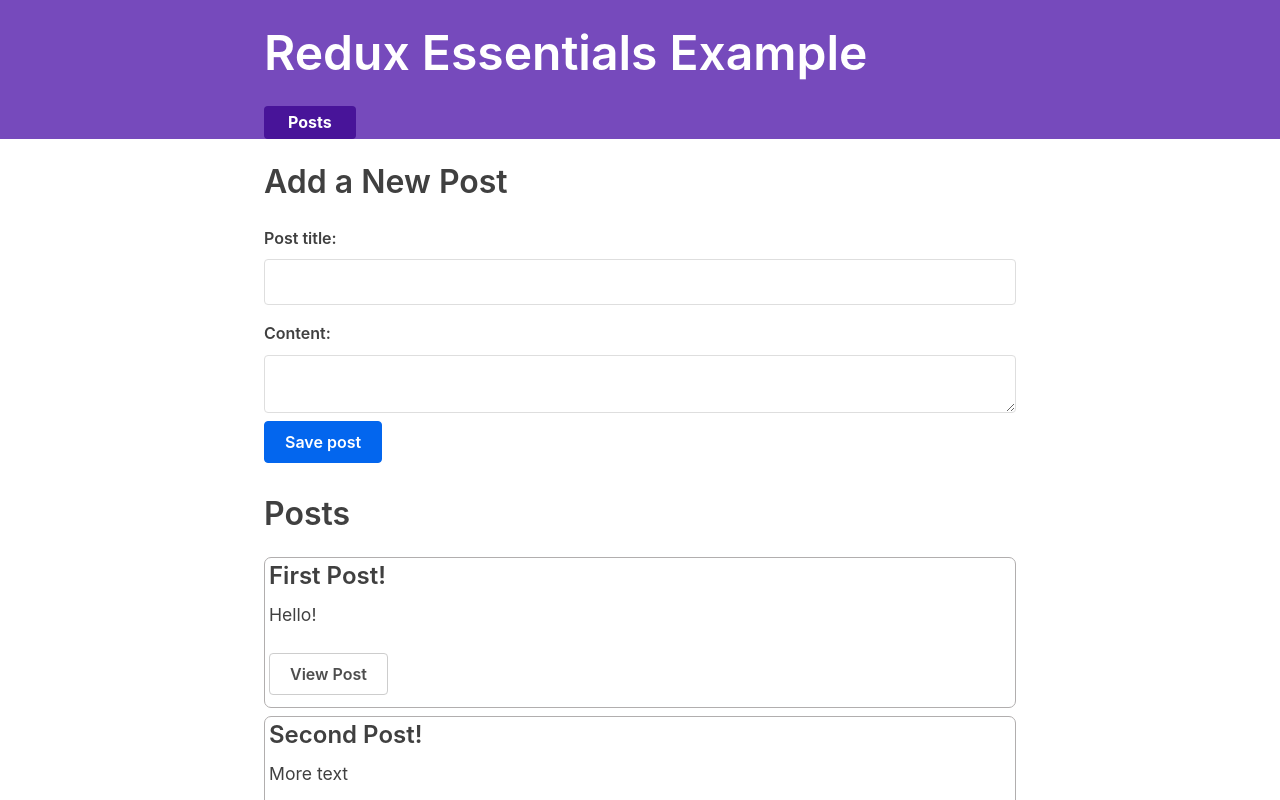
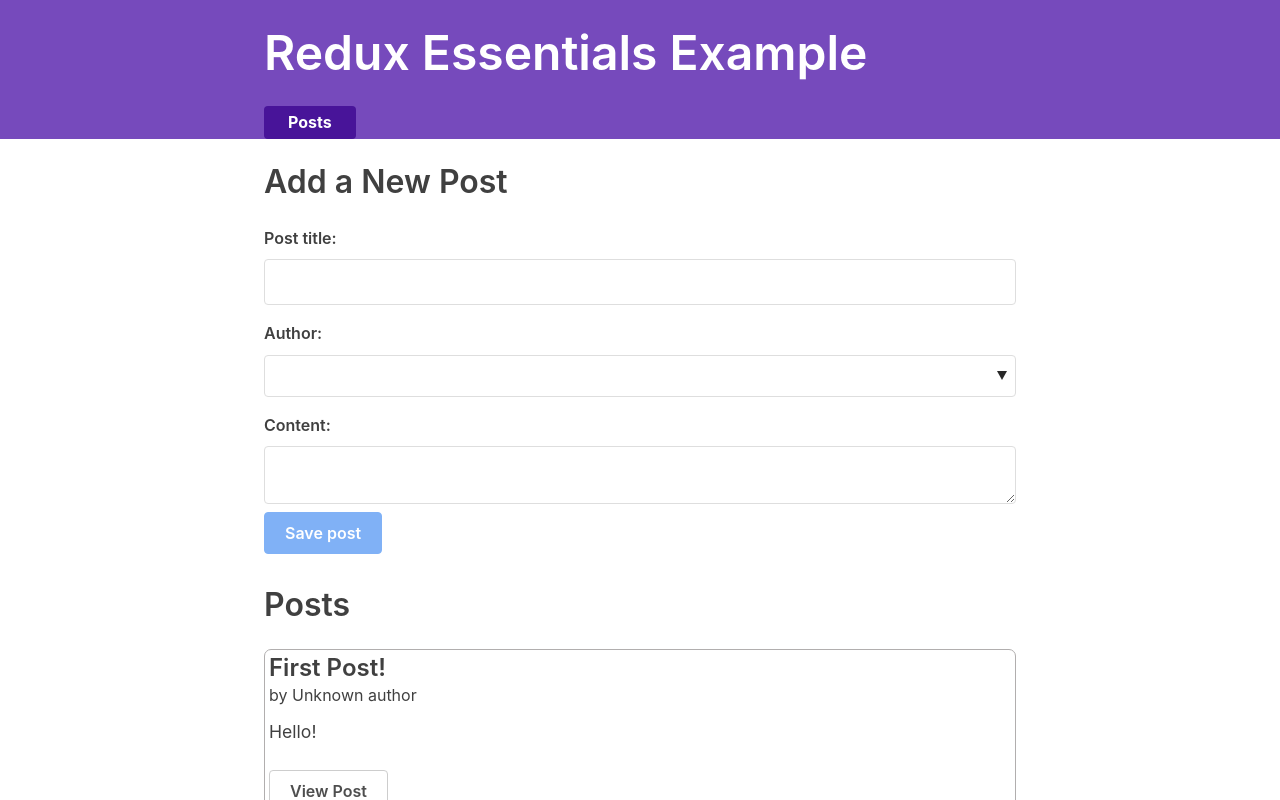
Before and after one commit to Nadyahopeeeee/posts, a React (Create React App) app: page / in a window 1280 px wide. Shown: the top 800 px of the page. Built offline with nearby package versions, Linux system fonts and the light colour scheme; what @mswjs/data, mock-socket, txtgen would draw is missing.

Commit message:
add select author & change him

```diff
--- a/src/app/store.js
+++ b/src/app/store.js
@@ -1,8 +1,10 @@
 import { configureStore } from '@reduxjs/toolkit'
 import postReducer from '../features/posts/postSlice'
+import useReducer from '../features/users/usersSlice'
 
 export default configureStore({
   reducer: {
     posts: postReducer,
+    users: useReducer,
   },
 })
--- a/src/features/posts/AddPostForm.js
+++ b/src/features/posts/AddPostForm.js
@@ -1,24 +1,37 @@
 import React, { useState } from 'react'
-import { useDispatch } from 'react-redux'
+import { useDispatch, useSelector } from 'react-redux'
 
 import { postAdded } from './postSlice'
 
 const AddPostForm = () => {
   const [title, setTitle] = useState('')
   const [content, setContent] = useState('')
+  const [userId, setUserId] = useState('')
 
   const dispatch = useDispatch()
 
+  const users = useSelector((state) => state.users)
+
   const onTitleChanged = (e) => setTitle(e.target.value)
   const onContentChanged = (e) => setContent(e.target.value)
+  const onAuthorChanged = (e) => setUserId(e.target.value)
+
+  const canSave = Boolean(title) && Boolean(content) && Boolean(userId)
 
   const onSavePostClicked = () => {
     if (title && content) {
-      dispatch(postAdded(title, content))
+      dispatch(postAdded(title, content, userId))
       setTitle('')
       setContent('')
+      setUserId('')
     }
   }
+
+  const usersOptions = users.map((user) => (
+    <option key={user.id} value={user.id}>
+      {user.name}
+    </option>
+  ))
 
   return (
     <section>
@@ -32,6 +45,11 @@
           value={title}
           onChange={onTitleChanged}
         />
+        <label htmlFor="postAuthor">Author:</label>
+        <select id="postAuthor" value={userId} onChange={onAuthorChanged}>
+          <option value=""></option>
+          {usersOptions}
+        </select>
         <label htmlFor="postContent">Content:</label>
         <textarea
           id="postContent"
@@ -39,7 +57,7 @@
           value={content}
           onChange={onContentChanged}
         />
-        <button type="button" onClick={onSavePostClicked}>
+        <button type="button" onClick={onSavePostClicked} disabled={!canSave}>
           Save post
         </button>
       </form>
--- a/src/features/posts/EditPostForm.js
+++ b/src/features/posts/EditPostForm.js
@@ -13,16 +13,26 @@
 
   const [title, setTitle] = useState(post.title)
   const [content, setContent] = useState(post.content)
+  const [userId, setUserId] = useState('')
 
   const dispatch = useDispatch()
   const history = useHistory()
+  const users = useSelector((state) => state.users)
 
   const onTitleChanged = (e) => setTitle(e.target.value)
   const onContentChanged = (e) => setContent(e.target.value)
+  const onAuthorChanged = (e) => setUserId(e.target.value)
 
+  const usersOptions = users.map((user) => (
+    <option key={user.id} value={user.id}>
+      {user.name}
+    </option>
+  ))
+
+  //fix changed author by new id
   const onSavePostClicked = () => {
-    if (title && content) {
-      dispatch(postUpdated({ id: postId, title, content }))
+    if (title && content && userId) {
+      dispatch(postUpdated({ id: postId, title, content, userId }))
       history.push(`/posts/${postId}`)
     }
   }
@@ -39,6 +49,11 @@
           value={title}
           onChange={onTitleChanged}
         />
+        <label htmlFor="postAuthor">Author:</label>
+        <select id="postAuthor" value={userId} onChange={onAuthorChanged}>
+          <option value=""></option>
+          {usersOptions}
+        </select>
         <label htmlFor="postContent">Content:</label>
         <textarea
           id="postContent"
--- /dev/null
+++ b/src/features/posts/PostAuthor.js
@@ -0,0 +1,12 @@
+import React from 'react'
+import { useSelector } from 'react-redux'
+
+const PostAuthor = ({ userId }) => {
+  const author = useSelector((state) =>
+    state.users.find((user) => user.id === userId)
+  )
+
+  return <span>by {author ? author.name : 'Unknown author'}</span>
+}
+
+export default PostAuthor
--- a/src/features/posts/PostList.js
+++ b/src/features/posts/PostList.js
@@ -2,6 +2,8 @@
 import { useSelector } from 'react-redux'
 // import { Link } from 'react-router-dom/cjs/react-router-dom.min'
 import { Link } from 'react-router-dom'
+
+import PostAuthor from './PostAuthor'
 
 const PostList = () => {
   const posts = useSelector((state) => state.posts)
@@ -9,6 +11,7 @@
   const renderPosts = posts.map((post) => (
     <article className="post-excerpt" key={post.id}>
       <h3>{post.title}</h3>
+      <PostAuthor userId={post.user} />
       <p className="post-content">{post.content.substring(0, 100)}</p>
       <Link to={`/posts/${post.id}`} className="button muted-button">
         View Post
--- a/src/features/posts/SinglePostPage.js
+++ b/src/features/posts/SinglePostPage.js
@@ -1,6 +1,8 @@
 import React from 'react'
 import { useSelector } from 'react-redux'
 import { Link } from 'react-router-dom'
+
+import PostAuthor from './PostAuthor'
 
 const SinglePostPage = ({ match }) => {
   const { postId } = match.params
@@ -21,6 +23,7 @@
     <section>
       <article>
         <h2 className="post">{post.title}</h2>
+        <PostAuthor userId={post.user} />
         <p className="post-content">{post.content}</p>
         <Link to={`/editPost/${post.id}`} className="button">
           Edit Post
--- a/src/features/posts/postSlice.js
+++ b/src/features/posts/postSlice.js
@@ -16,23 +16,25 @@
       reducer(state, action) {
         state.push(action.payload)
       },
-      prepare(title, content) {
+      prepare(title, content, userId) {
         return {
           payload: {
             id: nanoid(),
             title,
             content,
+            user: userId,
           },
         }
       },
     },
 
     postUpdated(state, action) {
-      const { id, title, content } = action.payload
+      const { id, title, content, userId } = action.payload
       const exitingPost = state.find((post) => post.id === id)
       if (exitingPost) {
         exitingPost.title = title
         exitingPost.content = content
+        exitingPost.user = userId
       }
     },
   },
--- /dev/null
+++ b/src/features/users/usersSlice.js
@@ -0,0 +1,15 @@
+import { createSlice } from '@reduxjs/toolkit'
+
+const initialState = [
+  { id: '0', name: 'Tianna Jenkins' },
+  { id: '1', name: 'Kevin Grant' },
+  { id: '2', name: 'Madison Price' },
+]
+
+const userSlice = createSlice({
+  name: 'users',
+  initialState,
+  reducers: {},
+})
+
+export default userSlice.reducer
```
